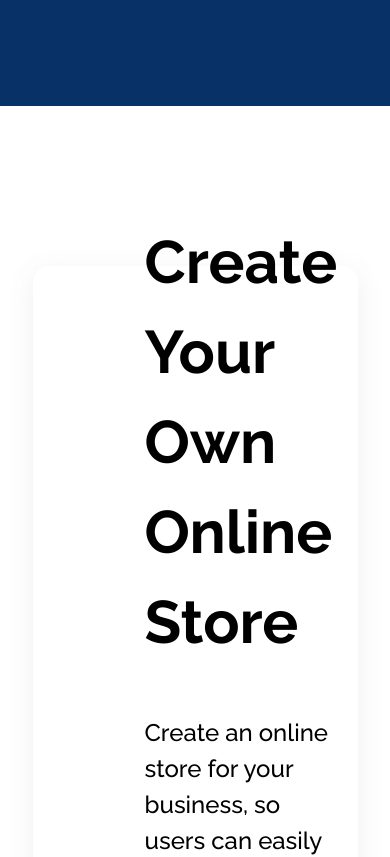
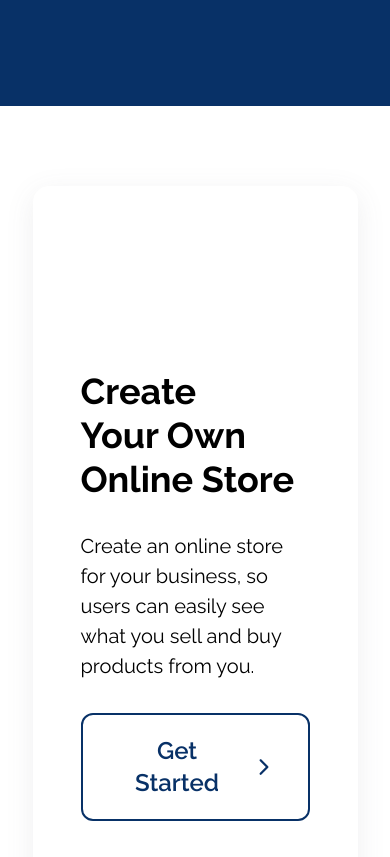
Before and after one commit to Fullstack-Roadmap/Gazzar-Frontend, a React (Vite) app: page / in a window 390 px wide. Shown: the part 2180-3037 px from the top of the page. Built offline with nearby package versions, Linux system fonts and the light colour scheme.

Commit message:
Responsiveness on Create Store Section

```diff
--- a/src/components/CreateStoreSection.jsx
+++ b/src/components/CreateStoreSection.jsx
@@ -3,13 +3,13 @@ import Button from "./Button";
 
 const CreateStoreSection = () => {
   return (
-    <div className="h-screen w-5/6 shadow-custom my-40 flex justify-between items-center px-8 py-10 pr-0 rounded-2xl">
-      <div className="w-[110vw] h-full bg-blue rounded-2xl"></div>
-      <div className="p-20 flex justify-center items-start flex-col gap-12">
-        <header className="text-6xl font-bold leading-normal">
-          Create <p>Your Own Online Store</p>
+    <div className="h-screen w-5/6 shadow-custom my-20 lrg:my-40 flex justify-between items-center px-8 py-10 pt-4 pr-0 mid:pl-8 pl-0 rounded-2xl">
+      <div className="w-[110vw] h-full bg-blue rounded-2xl hidden mid:block"></div>
+      <div className="p-12 sml:p-20 xs:pt-10 mid:p-10 lrg:p-20 lrg:pt-20 flex justify-center items-start flex-col gap-8 mid:gap-12">
+        <header className="text-4xl xs:text-[2.5rem] sml:text-5xl lrg:text-6xl font-bold mid:leading-normal">
+          Create<p className="mt-1 xs:mt-4 sml:mt-2 mid:mt-0 lrg:mt-2">Your Own</p><p className="mt-1 xs:mt-4 sml:mt-2 mid:mt-0 lrg:mt-2">Online Store</p>
         </header>
-        <p className="text-2xl font-medium leading-normal">
+        <p className="text-xl sml:text-2xl font-normal leading-normal">
           Create an online store for your business, so users can easily see what
           you sell and buy products from you.
         </p>
--- a/tailwind.config.js
+++ b/tailwind.config.js
@@ -11,6 +11,9 @@ export default {
 
       lg: "1200px",
       // => @media (min-width: 1440px) { ... }
+
+      'xs': '425px',
+      // => @media (min-width: 480px) { ... }
 
       'sml': '640px',
       // => @media (min-width: 640px) { ... }
```
